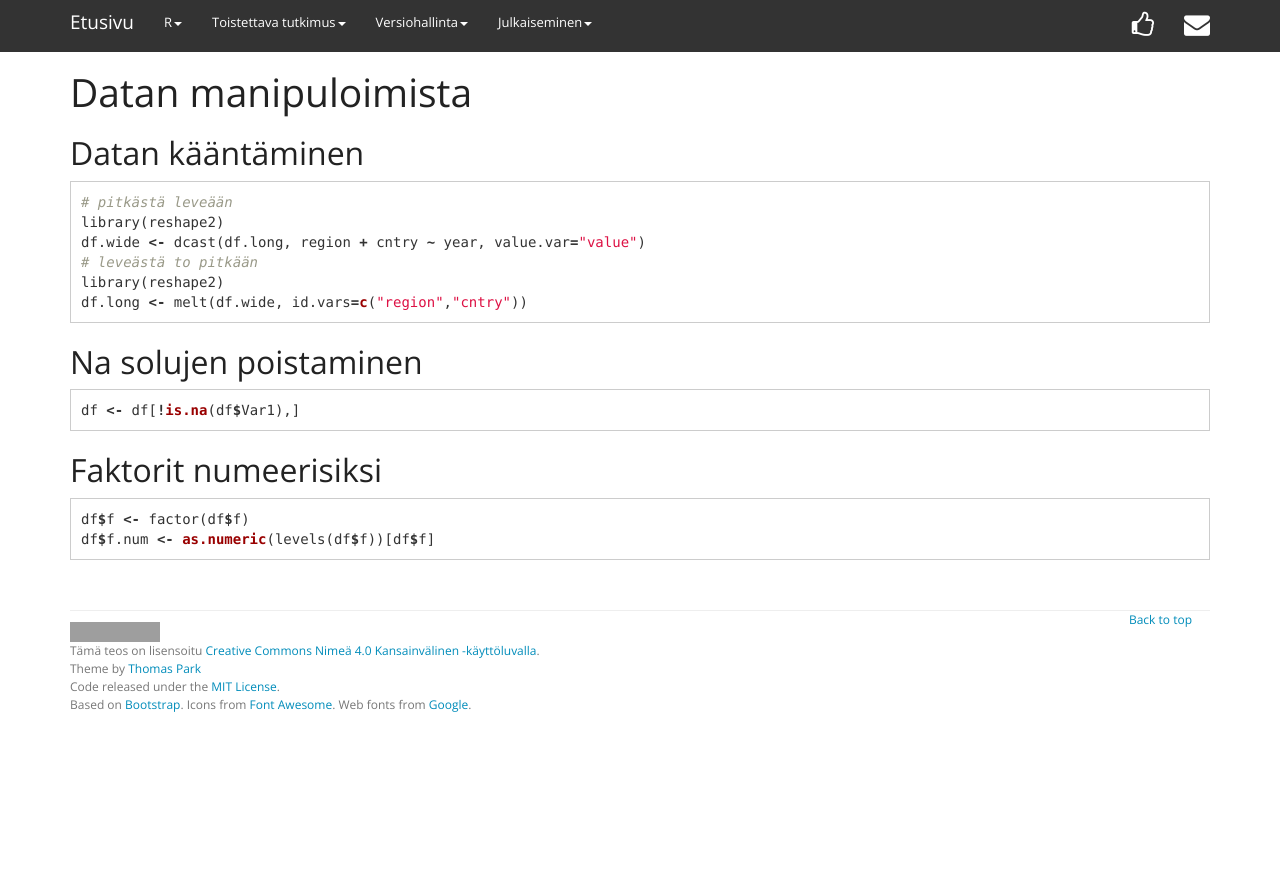
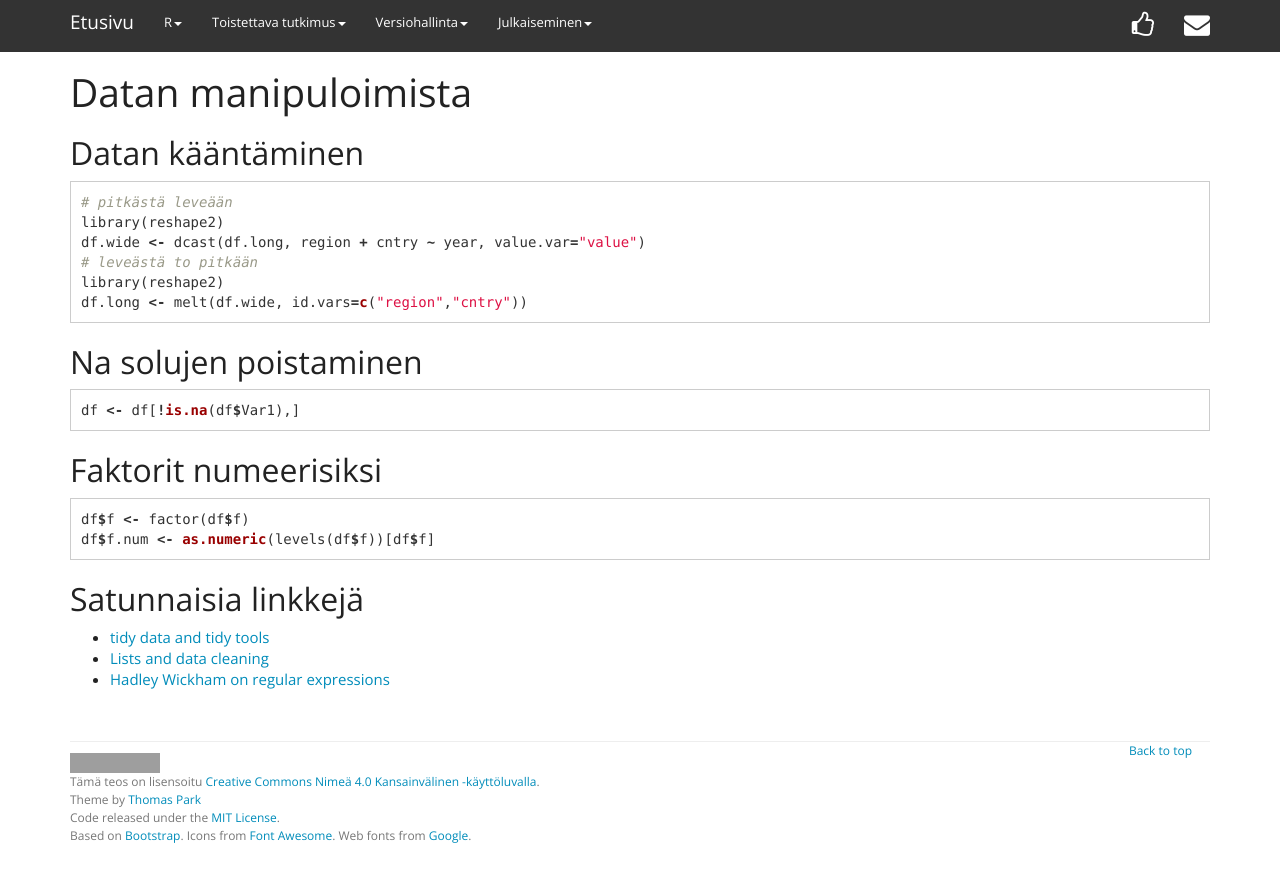
Before and after one commit to muuankarski/luntti, a Jekyll site: the page built from R/manipulointi.md, in a window 1280 px wide. Shown: the top 882 px of the page. Built offline with Jekyll 4.4.1, drawn with Linux system fonts in a browser that asks for light colours; nearby versions of some CDN libraries; Markdown is read by kramdown in place of the engine named in the settings; grey boxes are pictures that could not be loaded.

Commit message:
git added3

````diff
--- a/R/manipulointi.Rmd
+++ b/R/manipulointi.Rmd
@@ -36,3 +36,9 @@ df <- df[!is.na(df$Var1),]
 df$f <- factor(df$f)
 df$f.num <- as.numeric(levels(df$f))[df$f]
 ```
+
+## Satunnaisia linkkejä
+
+- [tidy data and tidy tools](http://vita.had.co.nz/papers/tidy-data-pres.pdf)
+- [Lists and data cleaning](https://dl.dropbox.com/u/7710864/courseraPublic/otherResources/lecture3/index.html#1)
+- [Hadley Wickham on regular expressions](http://stat405.had.co.nz/lectures/14-reg-exp.pdf)
--- a/R/manipulointi.md
+++ b/R/manipulointi.md
@@ -37,3 +37,9 @@ df <- df[!is.na(df$Var1),]
 df$f <- factor(df$f)
 df$f.num <- as.numeric(levels(df$f))[df$f]
 ```
+
+## Satunnaisia linkkejä
+
+- [tidy data and tidy tools](http://vita.had.co.nz/papers/tidy-data-pres.pdf)
+- [Lists and data cleaning](https://dl.dropbox.com/u/7710864/courseraPublic/otherResources/lecture3/index.html#1)
+- [Hadley Wickham on regular expressions](http://stat405.had.co.nz/lectures/14-reg-exp.pdf)
````
Also changed, not shown: 2 other files.
